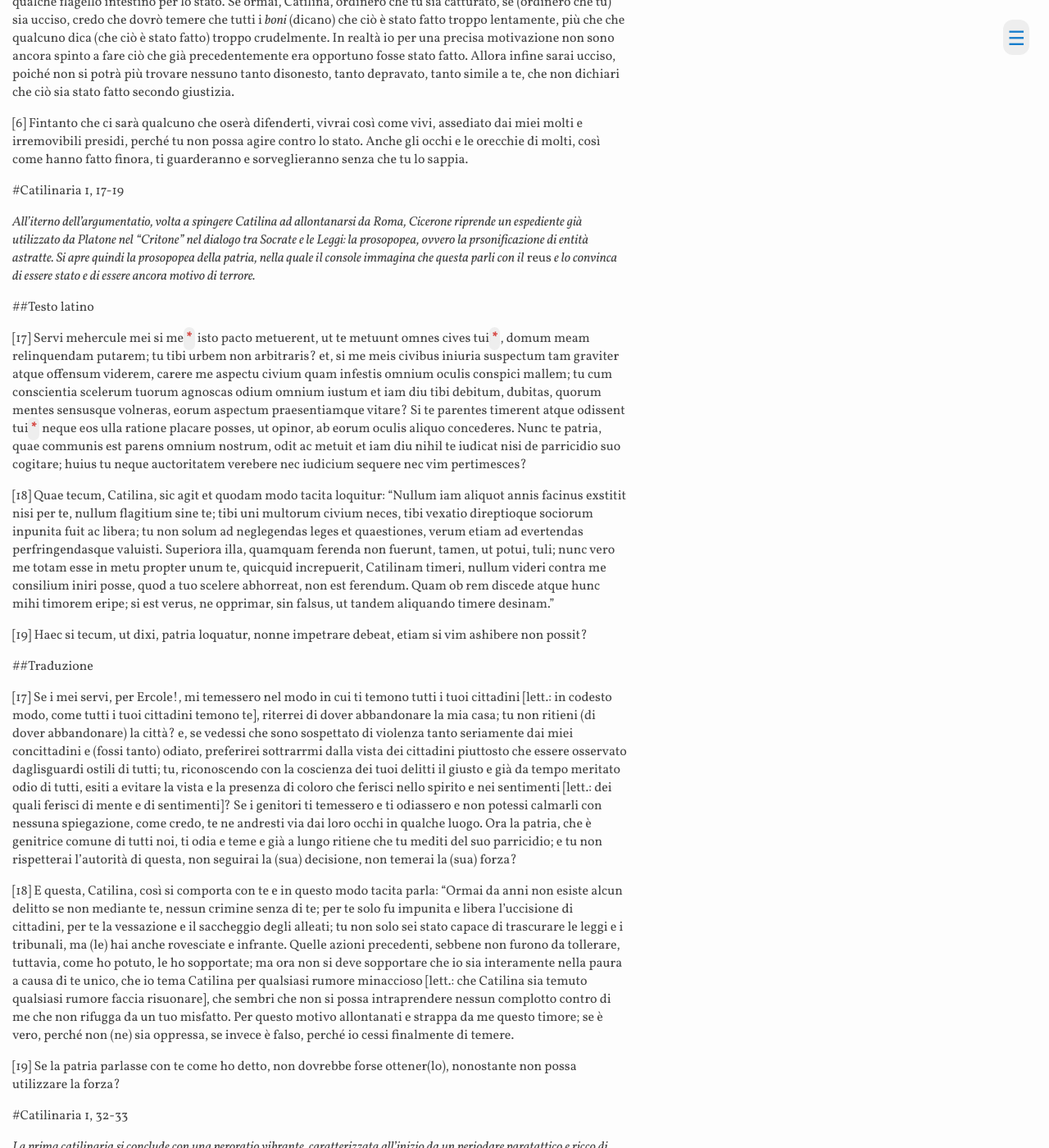
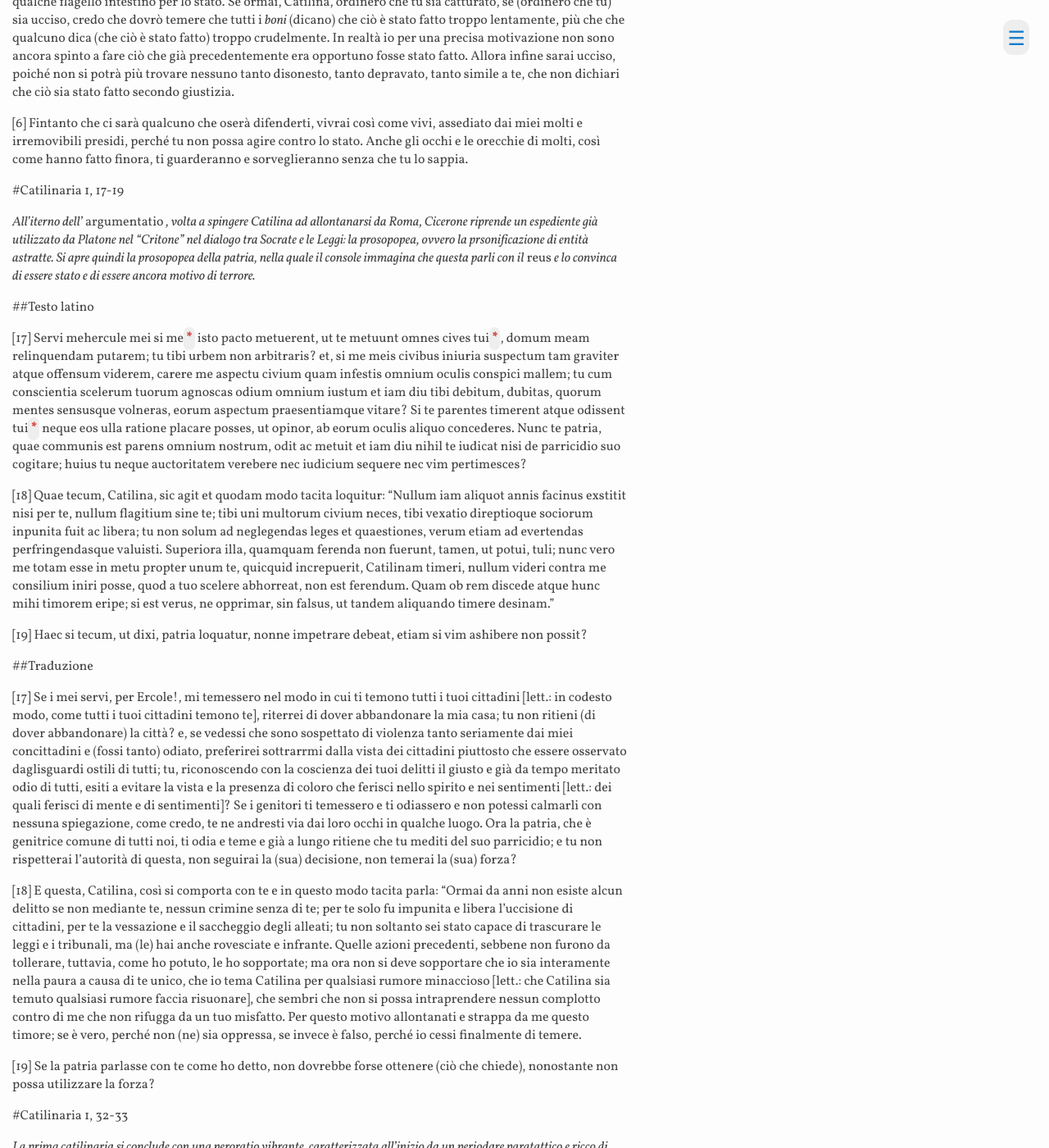
Before and after one commit to ProCicerone/ProCicerone.github.io, a Jekyll site: the page built from humanae/catilinaria.md, in a window 1280 px wide and 1400 px high, scrolled down 2059 px. Shown: the whole window at 82% size. Built offline with Jekyll 4.4.1, drawn with Linux system fonts in a browser that asks for light colours.

Commit message:
corregge traduzione

```diff
--- a/humanae/versioni/catilinaria2.md
+++ b/humanae/versioni/catilinaria2.md
@@ -1,6 +1,6 @@
 #Catilinaria 1, 17-19
 
-*All'iterno dell'argumentatio, volta a spingere Catilina ad allontanarsi da Roma, Cicerone riprende un espediente già utilizzato da Platone nel "Critone" nel dialogo tra Socrate e le Leggi: la prosopopea, ovvero la prsonificazione di entità astratte. Si apre quindi la prosopopea della patria, nella quale il console immagina che questa parli con il* reus *e lo convinca di essere stato e di essere ancora motivo di terrore.*
+*All'iterno dell'* argumentatio *, volta a spingere Catilina ad allontanarsi da Roma, Cicerone riprende un espediente già utilizzato da Platone nel "Critone" nel dialogo tra Socrate e le Leggi: la prosopopea, ovvero la prsonificazione di entità astratte. Si apre quindi la prosopopea della patria, nella quale il console immagina che questa parli con il* reus *e lo convinca di essere stato e di essere ancora motivo di terrore.*
 
 ##Testo latino
 
@@ -14,13 +14,13 @@
 
 [17] Se i mei servi, per Ercole!, mi temessero nel modo in cui ti temono tutti i tuoi cittadini [lett.: in codesto modo, come tutti i tuoi cittadini temono te], riterrei di dover abbandonare la mia casa; tu non ritieni (di dover abbandonare) la città? e, se vedessi che sono sospettato di violenza tanto seriamente dai miei concittadini e (fossi tanto) odiato, preferirei sottrarrmi dalla vista dei cittadini piuttosto che essere osservato daglisguardi ostili di tutti; tu, riconoscendo con la coscienza dei tuoi delitti il giusto e già da tempo meritato odio di tutti, esiti a evitare la vista e la presenza di coloro che ferisci nello spirito e nei sentimenti [lett.: dei quali ferisci di mente e di sentimenti]? Se i genitori ti temessero e ti odiassero e non potessi calmarli con nessuna spiegazione, come credo, te ne andresti via dai loro occhi in qualche luogo. Ora la patria, che è genitrice comune di tutti noi, ti odia e teme e già a lungo ritiene che tu mediti del suo parricidio; e tu non rispetterai l'autorità di questa, non seguirai la (sua) decisione, non temerai la (sua) forza?
 
-[18] E questa, Catilina, così si comporta con te e in questo modo tacita parla: "Ormai da anni non esiste alcun delitto se non mediante te, nessun crimine senza di te; per te solo fu impunita e libera l'uccisione di cittadini, per te la vessazione e il saccheggio degli alleati; tu non solo sei stato capace di trascurare le leggi e i tribunali, ma (le) hai anche rovesciate e infrante. Quelle azioni precedenti, sebbene non furono da tollerare, tuttavia, come ho potuto, le ho sopportate; ma ora non si deve sopportare che io sia interamente nella paura a causa di te unico, che io tema Catilina per qualsiasi rumore minaccioso [lett.: che Catilina sia temuto qualsiasi rumore faccia risuonare], che sembri che non si possa intraprendere nessun complotto contro di me che non rifugga da un tuo misfatto. Per questo motivo allontanati e strappa da me questo timore; se è vero, perché non (ne) sia oppressa, se invece è falso, perché io cessi finalmente di temere.
+[18] E questa, Catilina, così si comporta con te e in questo modo tacita parla: "Ormai da anni non esiste alcun delitto se non mediante te, nessun crimine senza di te; per te solo fu impunita e libera l'uccisione di cittadini, per te la vessazione e il saccheggio degli alleati; tu non soltanto sei stato capace di trascurare le leggi e i tribunali, ma (le) hai anche rovesciate e infrante. Quelle azioni precedenti, sebbene non furono da tollerare, tuttavia, come ho potuto, le ho sopportate; ma ora non si deve sopportare che io sia interamente nella paura a causa di te unico, che io tema Catilina per qualsiasi rumore minaccioso [lett.: che Catilina sia temuto qualsiasi rumore faccia risuonare], che sembri che non si possa intraprendere nessun complotto contro di me che non rifugga da un tuo misfatto. Per questo motivo allontanati e strappa da me questo timore; se è vero, perché non (ne) sia oppressa, se invece è falso, perché io cessi finalmente di temere.
 
-[19] Se la patria parlasse con te come ho detto, non dovrebbe forse ottener(lo), nonostante non possa utilizzare la forza?
+[19] Se la patria parlasse con te come ho detto, non dovrebbe forse ottenere (ciò che chiede), nonostante non possa utilizzare la forza?
 
 <div class="foot-wrapper">
 <ol>
-    <li id="ft-6">*mei, me*: ad essere precisi è una figura etimologica poiché il primo è un aggettivo e il secondo un pronome, tuttavia il discrimine con il poliptoto è tanto labile da poterla considerare tale.</li>
+    <li id="ft-6">mei, me: ad essere precisi è una figura etimologica poiché il primo è un aggettivo e il secondo un pronome, tuttavia il discrimine con il poliptoto è tanto labile da poterla considerare tale.</li>
     <li id="ft-7">te tui: figura etimologica (v.s.)</li>
     <li id="ft-8">te tui: figura etimologica (v.s.)</li>
 </ol>
```
